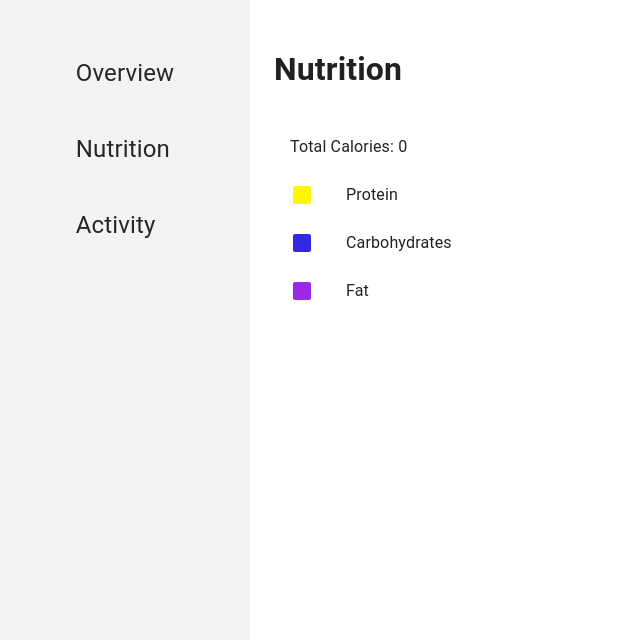
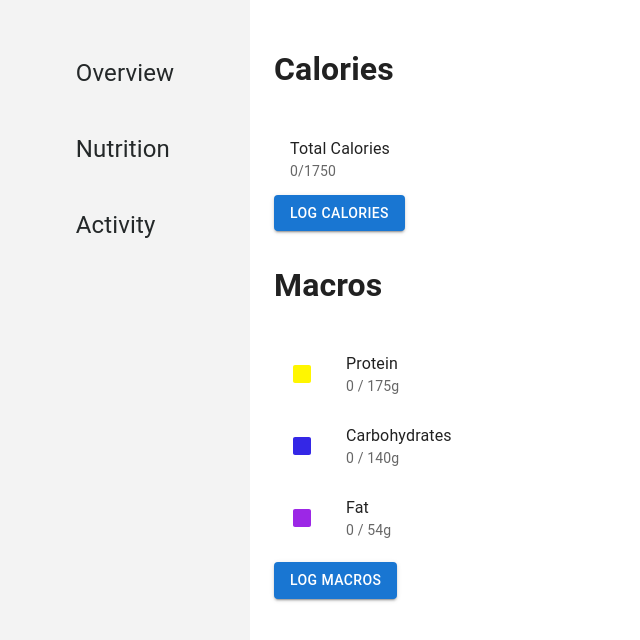
Before and after one commit to javier-aguilar/fitness-tracker, a React (Create React App) app: page /nutrition in a window 1280 px wide. Shown: the top 640 px of the page, without its empty margins (0-640 px from the left). Built offline with nearby package versions, Linux system fonts and the light colour scheme.

Commit message:
Display amount and add buttons

```diff
--- a/src/pages/Nutrition.js
+++ b/src/pages/Nutrition.js
@@ -1,34 +1,41 @@
 import SquareRoundedIcon from '@mui/icons-material/SquareRounded';
-import { Box, List, ListItem, ListItemIcon, ListItemText } from '@mui/material';
+import { Box, Button, List, ListItem, ListItemIcon, ListItemText } from '@mui/material';
 
 function Nutrition() {
 
     return (
         <Box sx={{ p: 3}}>
-        <h1>Nutrition</h1>
+        <h1>Calories</h1>
         <List>
             <ListItem>
-                <ListItemText primary="Total Calories: 0" />
+                <ListItemText primary="Total Calories"  secondary="0/1750" />
             </ListItem>
+            <Button variant="contained">Log Calories</Button>
+
+        </List>
+        <h1>Macros</h1>
+        <List>
             <ListItem>
                 <ListItemIcon>
                     <SquareRoundedIcon sx={{color: '#FFF600'}}/>
                 </ListItemIcon>
-                <ListItemText primary="Protein" />
+                <ListItemText primary="Protein" secondary="0 / 175g"/>
             </ListItem>
             <ListItem>
                 <ListItemIcon>
                     <SquareRoundedIcon sx={{color: '#3427E6'}}/>
                 </ListItemIcon>
-                <ListItemText primary="Carbohydrates" />
+                <ListItemText primary="Carbohydrates" secondary="0 / 140g"/>
             </ListItem>
             <ListItem>
                 <ListItemIcon>
                     <SquareRoundedIcon sx={{color: '#9C27E6'}}/>
                 </ListItemIcon>
-                <ListItemText primary="Fat" />
+                <ListItemText primary="Fat" secondary="0 / 54g" />
             </ListItem>
         </List>
+
+        <Button variant="contained">Log Macros</Button>
     </Box>
   )
 }
```
